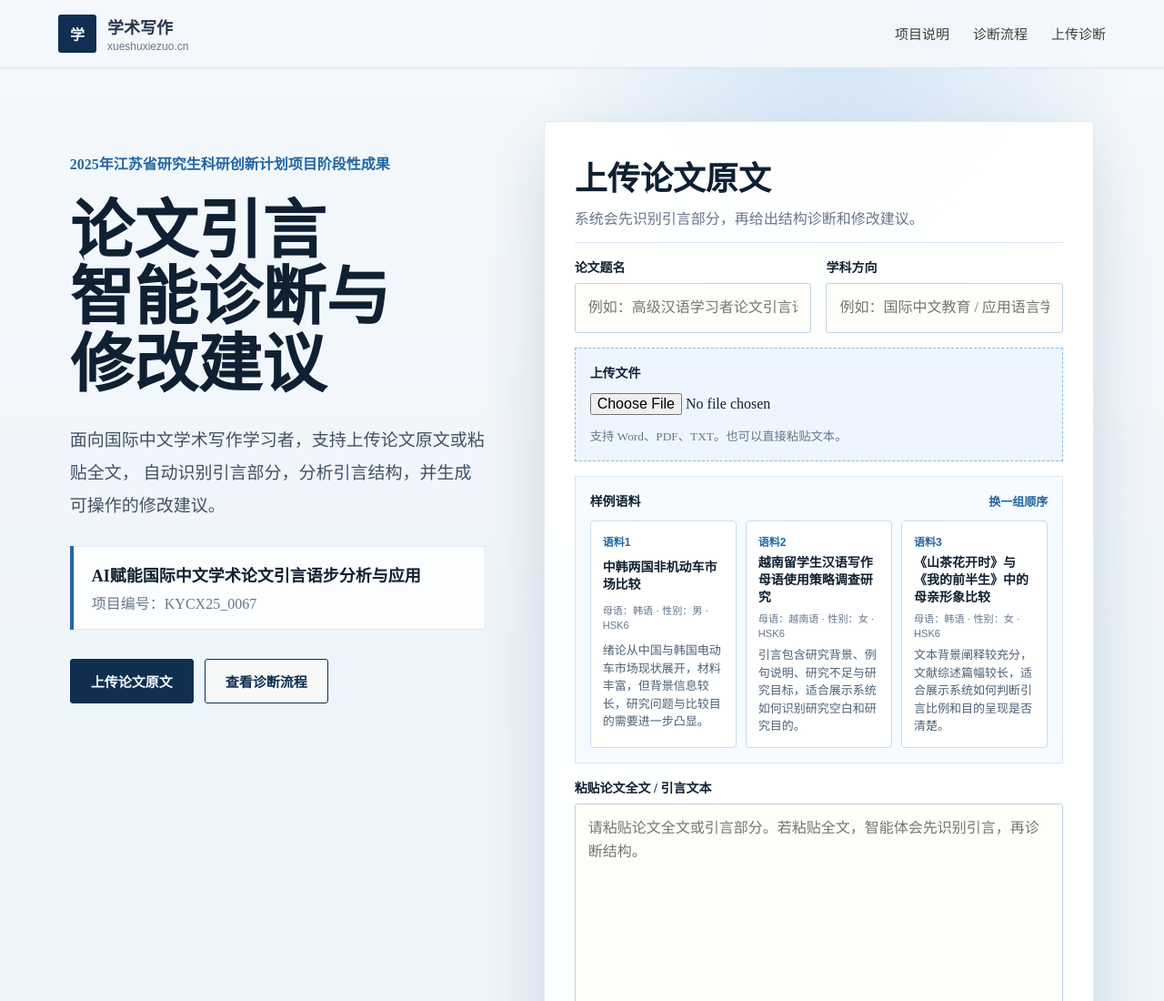
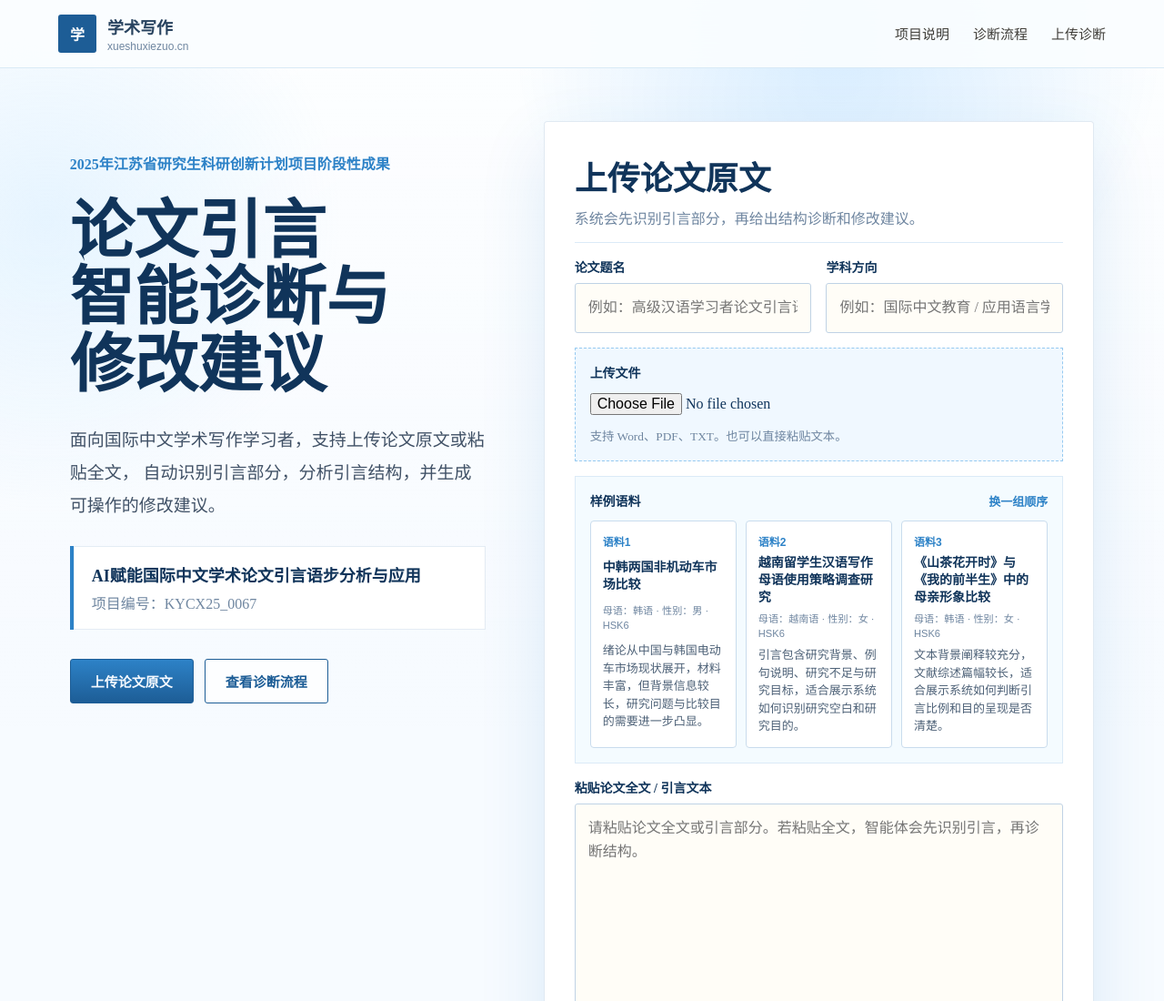
Before and after one commit to fengyongzhang2022-prog/xueshuxiezuo-site, a website: page index.html in a window 1280 px wide. Shown: the top 1100 px of the page at 91% size. Drawn offline with Linux system fonts and the light colour scheme.

Commit message:
Brighten academic blue palette

```diff
--- a/styles.css
+++ b/styles.css
@@ -1,17 +1,17 @@
 :root {
-  --ink: #102033;
-  --text: #26384f;
-  --muted: #66778c;
-  --line: #d9e5f2;
-  --paper: #eef5fb;
+  --ink: #10345a;
+  --text: #28435f;
+  --muted: #6f86a0;
+  --line: #dbeaf7;
+  --paper: #f7fbff;
   --panel: #ffffff;
-  --panel-deep: #e4f0fa;
-  --accent: #2367a4;
-  --accent-dark: #12385d;
-  --accent-soft: #dcebfa;
-  --navy: #102f50;
-  --navy-soft: #244f78;
-  --focus: rgba(35, 103, 164, 0.18);
+  --panel-deep: #eef7ff;
+  --accent: #2d82c7;
+  --accent-dark: #1c5f99;
+  --accent-soft: #e8f5ff;
+  --navy: #1d5d96;
+  --navy-soft: #3b82bd;
+  --focus: rgba(45, 130, 199, 0.18);
   font-family:
     "Noto Serif SC", "Source Han Serif SC", "Songti SC", "Microsoft YaHei",
     serif;
@@ -38,8 +38,9 @@ body::before {
   pointer-events: none;
   content: "";
   background:
-    radial-gradient(circle at 72% 4%, rgba(119, 174, 220, 0.28), transparent 28%),
-    linear-gradient(180deg, rgba(255, 255, 255, 0.42), rgba(238, 245, 251, 0));
+    radial-gradient(circle at 72% 4%, rgba(140, 202, 255, 0.34), transparent 30%),
+    radial-gradient(circle at 4% 30%, rgba(201, 232, 255, 0.42), transparent 24%),
+    linear-gradient(180deg, rgba(255, 255, 255, 0.74), rgba(247, 251, 255, 0));
 }
 
 a {
@@ -56,9 +57,8 @@ a {
   justify-content: space-between;
   gap: 24px;
   padding: 16px clamp(20px, 5vw, 76px);
-  background: rgba(245, 241, 232, 0.9);
-  background: rgba(244, 248, 252, 0.9);
-  border-bottom: 1px solid rgba(47, 111, 168, 0.14);
+  background: rgba(250, 253, 255, 0.92);
+  border-bottom: 1px solid rgba(45, 130, 199, 0.16);
   backdrop-filter: blur(18px);
 }
 
@@ -73,7 +73,7 @@ a {
   place-items: center;
   width: 42px;
   height: 42px;
-  color: #eff7ff;
+  color: #ffffff;
   background: var(--navy);
   border-radius: 3px;
   font-weight: 800;
@@ -168,7 +168,7 @@ h1 {
   max-width: 720px;
   margin-bottom: 32px;
   padding: 18px 20px;
-  background: rgba(255, 255, 255, 0.78);
+  background: rgba(255, 255, 255, 0.9);
   border-left: 4px solid var(--accent);
   box-shadow: inset 0 0 0 1px rgba(35, 103, 164, 0.12);
 }
@@ -218,7 +218,7 @@ h1 {
 
 .button.primary {
   color: #f4f9ff;
-  background: var(--navy);
+  background: linear-gradient(180deg, #2d82c7, #1d5d96);
 }
 
 .button.primary:hover {
@@ -228,7 +228,7 @@ h1 {
 
 .button.secondary {
   color: var(--navy);
-  background: rgba(255, 253, 247, 0.5);
+  background: rgba(255, 255, 255, 0.74);
 }
 
 .section {
@@ -276,7 +276,7 @@ h1 {
 .project-summary {
   padding: clamp(24px, 4vw, 38px);
   color: #edf6ff;
-  background: linear-gradient(145deg, var(--navy), #0c2743);
+  background: linear-gradient(145deg, #2d82c7, #1d5d96);
   border-radius: 5px;
 }
 
@@ -330,7 +330,7 @@ h1 {
 }
 
 .workflow-section {
-  background: rgba(232, 242, 251, 0.5);
+  background: rgba(238, 247, 255, 0.72);
 }
 
 .workflow {
@@ -344,7 +344,7 @@ h1 {
   align-content: start;
   min-height: 300px;
   padding: 26px;
-  background: rgba(255, 255, 255, 0.8);
+  background: rgba(255, 255, 255, 0.92);
   border-top: 3px solid var(--navy);
   box-shadow: inset 0 0 0 1px rgba(32, 32, 30, 0.08);
   transition:
@@ -389,11 +389,11 @@ h1 {
   grid-template-columns: 1fr 1fr;
   gap: 16px;
   padding: clamp(22px, 3vw, 34px);
-  background: rgba(255, 255, 255, 0.94);
+  background: rgba(255, 255, 255, 0.98);
   border-radius: 4px;
   box-shadow:
     inset 0 0 0 1px rgba(35, 103, 164, 0.14),
-    0 28px 72px rgba(22, 56, 91, 0.16);
+    0 28px 72px rgba(45, 130, 199, 0.14);
 }
 
 .hero-console {
@@ -438,8 +438,8 @@ h1 {
 
 .upload-box {
   padding: 16px;
-  background: #edf6ff;
-  border: 1px dashed #91b8dc;
+  background: #f0f8ff;
+  border: 1px dashed #95c9f0;
 }
 
 .upload-box small {
@@ -451,7 +451,7 @@ h1 {
   display: grid;
   gap: 12px;
   padding: 16px;
-  background: #f6fbff;
+  background: #f4fbff;
   border: 1px solid var(--line);
 }
 
@@ -572,7 +572,7 @@ h1 {
   overflow: auto;
   padding: 22px;
   color: #f2f8ff;
-  background: #f7fbff;
+  background: #fbfdff;
   border: 1px solid var(--line);
   border-radius: 3px;
   font-size: 15px;
@@ -632,7 +632,7 @@ h1 {
   display: grid;
   grid-template-columns: minmax(220px, 0.42fr) minmax(320px, 1fr);
   gap: clamp(20px, 5vw, 64px);
-  background: #f7fbff;
+  background: #fbfdff;
 }
 
 .note-section h2 {
```
